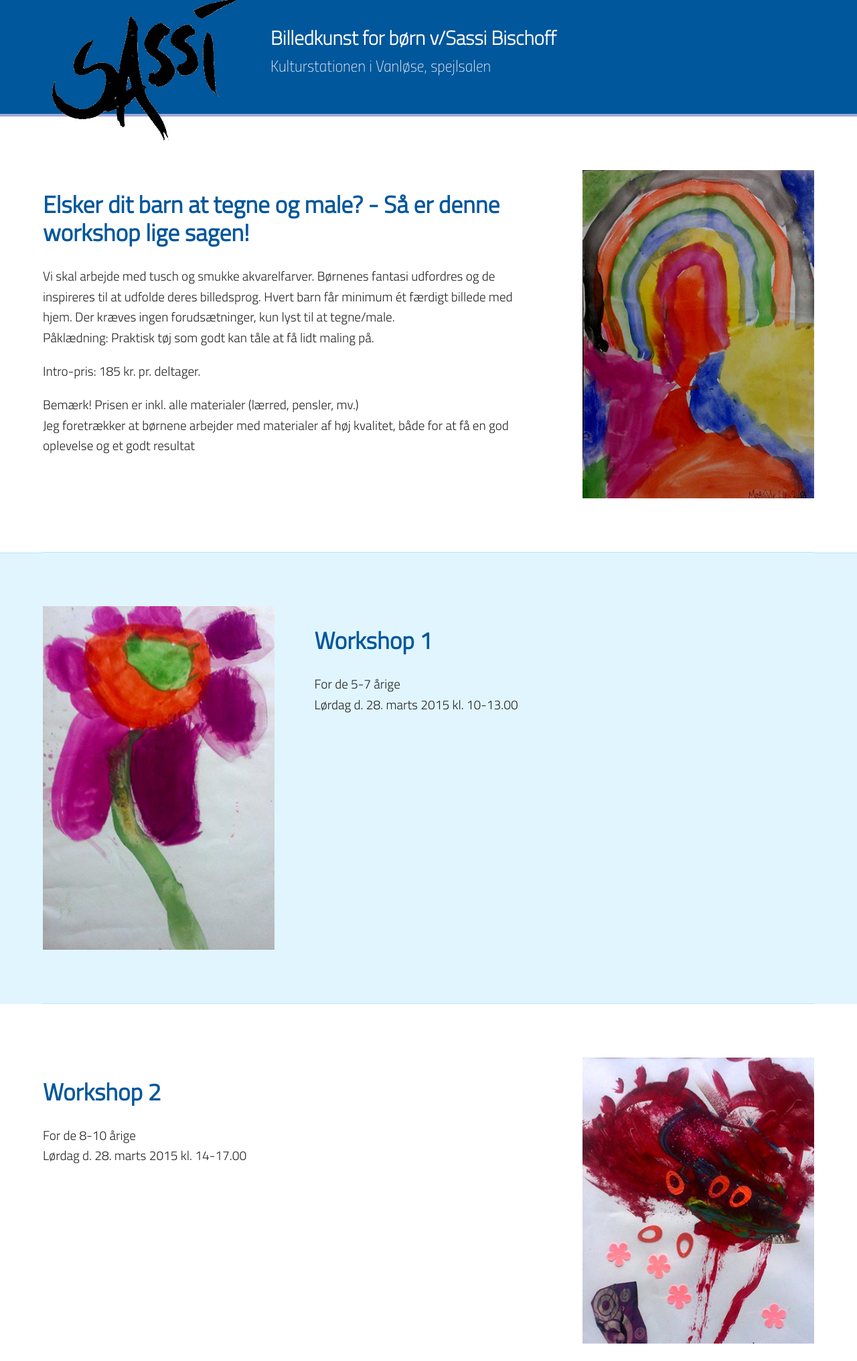
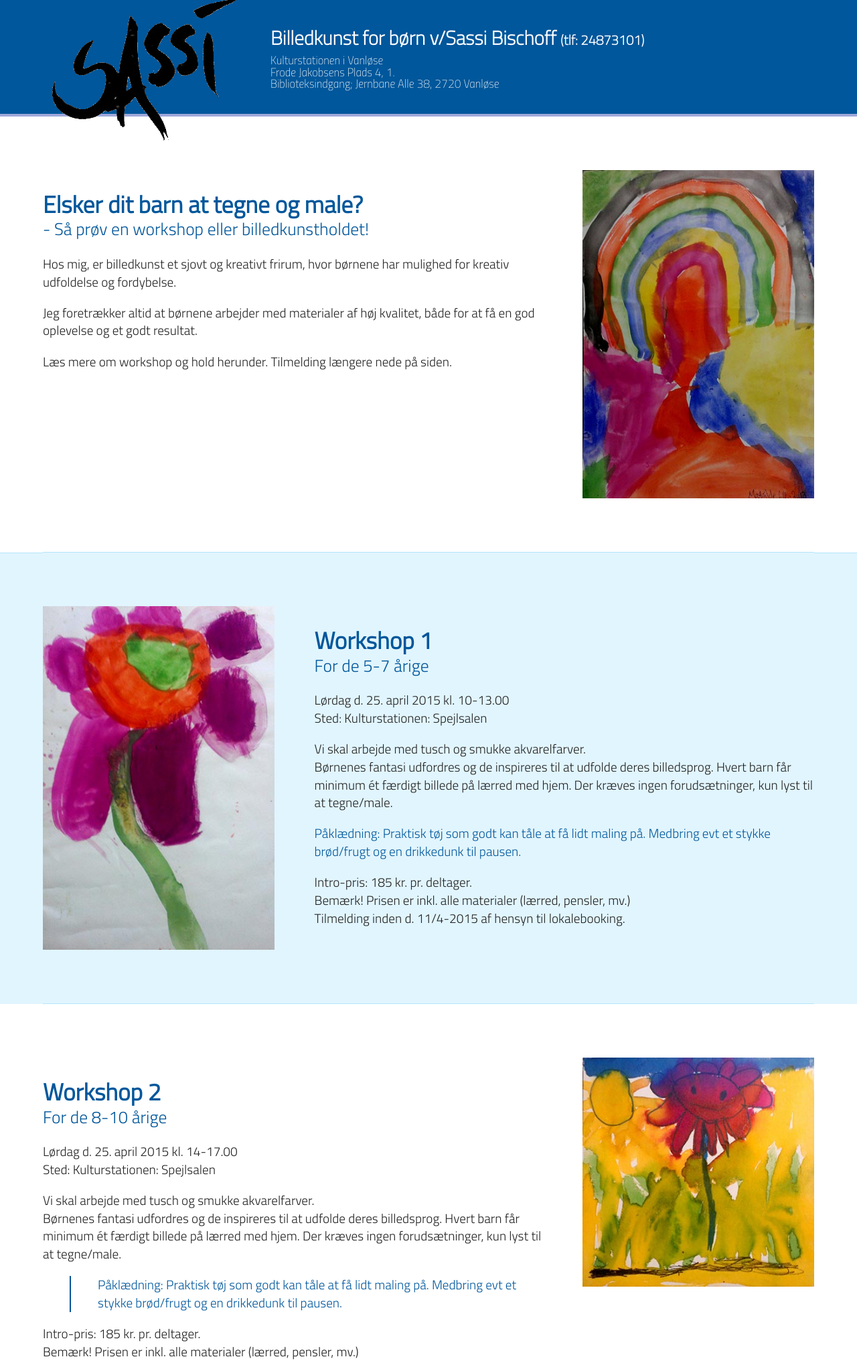
Before and after one commit to bjarniolsen/born, a PHP site: page / in a window 1280 px wide. Shown: the top 2032 px of the page at 67% size. Run offline with PHP 8.4, Linux system fonts and the light colour scheme; some libraries are stand-ins or nearby versions.

Commit message:
Added new text and styles. And TODO.

```diff
--- a/index.php
+++ b/index.php
@@ -29,8 +29,12 @@
 
         	<div class="header-container">
             	<header class="wrapper clearfix" role="banner">
-                	<h1 class="title" role="heading" aria-level="1">Billedkunst for børn v/Sassi Bischoff</h1>
-					<p class="subtitle">Kulturstationen i Vanløse, spejlsalen</p>
+                	<h1 class="title" role="heading" aria-level="1">Billedkunst for børn v/Sassi Bischoff <span>(tlf: 24873101)</span></h1>
+					<p class="subtitle">
+						Kulturstationen i Vanløse<br/>
+						Frode Jakobsens Plads 4, 1.<br/>
+						Biblioteksindgang; Jernbane Alle 38, 2720 Vanløse
+					</p>
                 	<!--<nav role="navigation">
                     	<ul>
                         	<li><a href="#">nav ul li a</a></li>
@@ -51,10 +55,12 @@
 								<div class="image-wrap show-right">
 									<img src="/billedkunst/static/img/sm/sassi-bischoff-billedkunst-4.jpg" alt="" />
 								</div>
-								<h2>Elsker dit barn at tegne og male? - Så er denne workshop lige sagen!</h2>
-								<p>Vi skal arbejde med tusch og smukke akvarelfarver. Børnenes fantasi udfordres og de inspireres til at udfolde deres billedsprog. Hvert barn får minimum ét færdigt billede med hjem. Der kræves ingen forudsætninger, kun lyst til at tegne/male.<br/>Påklædning: Praktisk tøj som godt kan tåle at få lidt maling på.</p>
-								<p>Intro-pris: 185 kr. pr. deltager.</p>
-								<p>Bemærk! Prisen er inkl. alle materialer (lærred, pensler, mv.)<br/>Jeg foretrækker at børnene arbejder med materialer af høj kvalitet, både for at få en god oplevelse og et godt resultat</p>
+								<h2>Elsker dit barn at tegne og male?</h2>
+								<p class="manchet">- Så prøv en workshop eller billedkunstholdet!</p>
+
+								<p>Hos mig, er billedkunst et sjovt og kreativt frirum, hvor børnene har mulighed for kreativ udfoldelse og fordybelse.</p>
+								<p>Jeg foretrækker altid at børnene arbejder med materialer af høj kvalitet, både for at få en god oplevelse og et godt resultat.</p>
+								<p>Læs mere om workshop og hold herunder. Tilmelding længere nede på siden.</p>
 							</div>
 						</section>
 
@@ -64,46 +70,100 @@
 									<img src="/billedkunst/static/img/sm/sassi-bischoff-billedkunst-5.jpg" alt="" />
 								</div>
                     			<h2 id="section-heading-ws-1" role="heading" aria-level="2">Workshop 1</h2>
-								<p>For de 5-7 årige<br/>Lørdag d. 28. marts 2015 kl. 10-13.00</p>
+								<p class="manchet">For de 5-7 årige</p>
+								<p>Lørdag d. 25. april 2015 kl. 10-13.00<br/>Sted: Kulturstationen: Spejlsalen</p>
+								<p>
+									Vi skal arbejde med tusch og smukke akvarelfarver.<br/>
+									Børnenes fantasi udfordres og de inspireres til at udfolde deres billedsprog.
+									Hvert barn får minimum ét færdigt billede på lærred med hjem.
+									Der kræves ingen forudsætninger, kun lyst til at tegne/male.
+								</p>
+								<blockquote>
+									Påklædning: Praktisk tøj som godt kan tåle at få lidt maling på.
+									Medbring evt et stykke brød/frugt og en drikkedunk til pausen.
+								</blockquote>
+								<p>
+									Intro-pris: 185 kr. pr. deltager.<br/>
+									Bemærk! Prisen er inkl. alle materialer (lærred, pensler, mv.)<br/>
+									Tilmelding inden d. 11/4-2015 af hensyn til lokalebooking.<br/>
+								</p>
 							</div>
 						</section>
 
 						<section aria-labelledby="section-heading-ws-2" class="boxed-band even">
 							<div class="clearfix">
 								<div class="image-wrap show-right">
-									<img src="/billedkunst/static/img/sm/sassi-bischoff-billedkunst-3.jpg" alt="" />
+									<img src="/billedkunst/static/img/sm/sassi-bischoff-billedkunst-2.jpg" alt="" />
 								</div>
                     			<h2 id="section-heading-ws-2" role="heading" aria-level="2">Workshop 2</h2>
-								<p>For de 8-10 årige<br/>Lørdag d. 28. marts 2015 kl. 14-17.00</p>
+								<p class="manchet">For de 8-10 årige</p>
+								<p>Lørdag d. 25. april 2015 kl. 14-17.00<br/>Sted: Kulturstationen: Spejlsalen</p>
+								<p>
+									Vi skal arbejde med tusch og smukke akvarelfarver.<br/>
+									Børnenes fantasi udfordres og de inspireres til at udfolde deres billedsprog.
+									Hvert barn får minimum ét færdigt billede på lærred med hjem.
+									Der kræves ingen forudsætninger, kun lyst til at tegne/male.
+								</p>
+								<blockquote>
+									Påklædning: Praktisk tøj som godt kan tåle at få lidt maling på.
+									Medbring evt et stykke brød/frugt og en drikkedunk til pausen.
+								</blockquote>
+								<p>
+									Intro-pris: 185 kr. pr. deltager.<br/>
+									Bemærk! Prisen er inkl. alle materialer (lærred, pensler, mv.)<br/>
+									Tilmelding inden d. 11/4-2015 af hensyn til lokalebooking.<br/>
+								</p>
 							</div>
 						</section>
 
 						<section aria-labelledby="section-heading-hold-1" class="boxed-band odd">
 							<div class="clearfix">
-                    			<h2 id="section-heading-hold-1" role="heading" aria-level="2">Hold 1</h2>
+								<div class="image-wrap show-left">
+									<img src="/billedkunst/static/img/sm/sassi-bischoff-billedkunst-3.jpg" alt="" />
+								</div>
+                    			<h2 id="section-heading-hold-1" role="heading" aria-level="2">Billedkunsthold 1</h2>
+								<p class="manchet">Billedkunst for 6-10 årige</p>
+                                <p>
+									Kort forårskursus (5 onsdage)<br/>
+									d. 6. maj, 13.maj, 20.maj, 3. juni og 10. juni kl. 15.00-17.00<br/>
+									(Ingen undervisning i uge 22)<br/>
+									Sted: Kulturstationen: Spejlsalen
+								</p>
 								<p>
-									Billedkunst for børn 6-10 år 4 onsdage i april: d. 8. 15. 22. og 29. april kl. 15.00-17.00.<br/>
-									Vi skal arbejde med enkelte teknikker, tegning, akvarel og collage. Børnene inspireres til at finde motiver og lege med farvesammensætning. Der kræves ingen forudsætninger, kun lyst til at tegne/male.
+									Vi skal arbejde med tegning, maleri, akryl og akvarelfarver, collage, m.m.<br/>
+									Børnene præsenteres for enkelte teknikker og inspireres til at finde motiver, lege med farvesammensætning og udfolde deres billedsprog. Der kræves ingen forudsætninger, kun lyst til at tegne og male.
 								</p>
 								<blockquote>
-									Påklædning: Praktisk tøj som godt kan tåle at få lidt maling på.<br/>
-									Intro-pris: 525 kr pr. deltager.<br/>
-									Bemærk! Prisen er inkl. alle materialer.<br/>
+									Husk praktisk tøj som godt må få lidt maling på + evt en drikkedunk og et stykke brød/frugt til pausen.
 								</blockquote>
 								<p>
-									Tilmelding kan ske over facebook, hjemmeside, mail eller telefon senest d.???<br/>
-									Min. 6 deltagere på hvert hold max. 12.<br/>
-									Betaling kan ske over mobilpay eller via kontooverførsel.<br/>
-									Ved tilmelding på hjemmesiden modtager du en mail med oplysninger omkring betaling.<br/>
-									Mærk din indbetaling med telefonnummer eller mailadresse.<br/>
-									Når din betaling er registreret, er din tilmelding gennemført.<br/>
-									Du modtager en bekræftelse på mail eller sms.<br/>
-									I tilfælde af, at holdet ikke kan oprettes ved for få tilmeldte, refunderes din indbetaling.<br/>
+									Intro-pris: 550 kr pr. deltager.<br/>
+									Bemærk! Prisen er inkl. alle materialer.<br/>
+									Tilmelding inden d. 22/4-2015 af hensyn til lokalebooking.
 								</p>
 							</div>
 						</section>
 
+
 						<section aria-labelledby="section-heading-subscribe" class="boxed-band even">
+                    		<h2 id="section-heading-explain" role="heading" aria-level="2">Information om tilmelding</h2>
+                        	<p>
+								Ved tilmelding her på siden modtager du en mail med oplysninger omkring betaling.<br/>
+								Betaling kan ske over MobilePay eller via kontooverførsel. Mærk din indbetaling med telefonnummer eller mailadresse. Når din betaling er registreret, er din tilmelding gennemført.
+							</p>
+							<p>
+								Du modtager en bekræftelse på mail eller sms. Minimum 6 deltagere på hvert hold.
+								I tilfælde af, at holdet ikke kan oprettes ved for få tilmeldte, refunderes din indbetaling.
+							</p>
+							<p>
+								Du er altid velkommen til at kontakte mig på mail eller telefon hvis du har spørgsmål.
+								Tilmelding kan også ske pr. mail eller telefon.
+							</p>
+							<p>
+								Tlf: <a href="tel:24873101">24873101</a><br/>
+								Mail: <a href="mailto:sassibis@hotmail.com">sassibis@hotmail.com</a><br/>
+								Konto: 3201 3201529328
+							</p>
                     		<h2 id="section-heading-subscribe" role="heading" aria-level="2">Tilmelding</h2>
 
                     		<form action="subscribe.php" name="workshops" id="workshop" method="post">
@@ -124,7 +184,7 @@
 									<legend class="visuallyhidden">Vælg workshop</legend>
 									<label>
 										<input type="checkbox" name="checkbox[0]" /> <!-- checked="checked"-->
-										<span>Vælg workshop 1</span>
+										<span>Vælg Workshop 1</span>
 									</label>
 									<div class="form-group" id="0">
 										<label>
@@ -144,7 +204,7 @@
 
 									<label>
 										<input type="checkbox" name="checkbox[1]" />
-										<span>Vælg workshop 2</span>
+										<span>Vælg Workshop 2</span>
 									</label>
 									<div class="form-group" id="1">
 										<label>
@@ -154,6 +214,36 @@
 										<label>
 											<span>Barnets alder</span>
 											<select name="workshop[1][0][childage]" disabled="disabled">
+												<option value="8">8 år</option>
+												<option value="9">9 år</option>
+												<option value="10">10 år</option>
+											</select>
+										</label>
+										<a href="#" class="add-person" tabindex="-1">tilmeld flere børn</a>
+									</div>
+
+									<label>
+										<input type="checkbox" name="checkbox[2]" />
+										<span>Vælg Billedkunsthold 1</span>
+
+
+                                        <!-- TODO:  -->
+
+                                        <input type="hidden" name="hold_price" value="550"/>
+
+
+
+									</label>
+									<div class="form-group" id="2">
+										<label>
+											<span>Barnets navn</span>
+											<input type="text" name="workshop[2][0][childname]" placeholder="Dit barns navn" disabled="disabled" required />
+										</label>
+										<label>
+											<span>Barnets alder</span>
+											<select name="workshop[2][0][childage]" disabled="disabled">
+												<option value="6">6 år</option>
+												<option value="7">7 år</option>
 												<option value="8">8 år</option>
 												<option value="9">9 år</option>
 												<option value="10">10 år</option>
@@ -193,12 +283,30 @@
 									<img src="static/img/sassi-bischoff.jpg" alt="Sassi Bischoff" width="200" height="297" />
 								</div>
                     			<h2 role="heading" aria-level="2">Sassi Bischoff</h2>
-                    			<p>Jeg er uddannet billedkunstformidler & håndarbejdslærer (billedlinien)</p>
-								<p>Jeg arbejder som freelance billedkunstner og udstiller blandt andet mine billeder i gallerier og kunstforeninger.</p>
-								<p>Mine jobaktiviteter har i øvrigt altid koncentreret sig om billedkunst og pædagogiske fag, særligt arbejde med børn og unge. Her igennem har jeg fået mange års erfaring i at arbejde med børn og billedkunst. Både børnehavebørn og skole/klubbørn.</p>
+                    			<p>
+									Jeg er uddannet billedkunstformidler & håndarbejdslærer på Seminarium for Håndværk & Design.
+								</p>
+								<p>
+									Mine jobaktiviteter har ofte koncentreret sig om billedkunst og pædagogiske fag. Jeg mange års erfaring i at arbejde med børn og billedkunst. Både børnehavebørn og skole/klubbørn.
+								</p>
+								<p>
+									Jeg arbejder desuden som freelance billedkunstner og udstiller mine billeder i gallerier og kunstforeninger. Som person, er jeg imødekommende og positiv. Jeg har en åben og anerkendende tilgang til børnene. Mit udgangspunkt er, at billedkunst skal være et sjovt og kreativt frirum, hvor børnene har plads til kreativ udfoldelse og fordybelse.
+								</p>
+								<p>
+                                    Medlem af Danmarks Billedkunstlærere.
+								</p>
+
+								<h3>Uddannelser</h3>
+
+								<p>
+								2012-15: Kunsthistorie enkelfag. (BA) Åbent Universitet, København<br/>
+								2004-05: Pædagogisk Diplomuddannelse, Billedkunstformidler, Billedkunst & Æstetik, CVU København<br/>
+								1995-98: Billedformidler/Håndarbejdslærer, Seminarium for Håndværk og Design, Nordjylland, Billedlinien<br/>
+								1991-92: Aalborg Kunstskole, Grundskole & fagskole i maleri
+			  </p>
 							</div>
                 		</aside>
-
+<!--
             			<aside class="boxed-band even">
 							<div class="clearfix">
                 				<h2 role="heading" aria-level="2">Galleri</h2>
@@ -223,7 +331,7 @@
 									</a>
 								</div>
 							</div>
-						</aside>
+						</aside>-->
 
 					</div>
 
@@ -233,7 +341,20 @@
 
         	<div class="footer-container">
             	<footer class="wrapper" role="contentinfo">
-                	<h3 role="heading" aria-level="3">footer</h3>
+					<p>
+						<span>
+							Sassi Bischoff
+						</span>
+						<span>
+							Tlf: <a href="tel:24873101">24873101</a><br/>
+						</span>
+						<span>
+							Mail: <a href="mailto:sassibis@hotmail.com">sassibis@hotmail.com</a><br/>
+						</span>
+						<span>
+							Konto: 3201 3201529328
+						</span>
+					</p>
             	</footer>
         	</div>
 
--- a/static/css/main.css
+++ b/static/css/main.css
@@ -198,23 +198,36 @@ body {
 	height: 233px;
 	background: url("../img/sassi-logo.gif") left center no-repeat;
 }
+.title > span {
+	font-size: 0.7em;
+}
 .subtitle {
-	margin-top: 10px;
+	margin-top: 8px;
 	padding-left: 340px;
     font-family: 'titilliumthin_upright', sans-serif;
-    font-size: 1.5em;
+    font-size: 1.1em;
+    line-height: 1;
 }
 
 h2 {
+	margin-bottom: 4px;
 	font-family: 'titilliumlight', sans-serif;
 	font-size: 2.2em;
 	line-height: 1.2;
 	color: #01579B;
 }
 
+.manchet {
+	margin-top: 4px;
+	font-family: 'titilliumlight', sans-serif;
+	font-size: 1.6em;
+	line-height: 1;
+	color: #01579B;
+}
+
 p, blockquote {
 	font-size: 1.2em;
-	line-height: 1.6;
+	line-height: 1.4;
 }
 
 blockquote {
@@ -276,8 +289,24 @@ nav a:hover {
 	margin-top: 30px;
 }
 .footer-container footer {
+    padding: 20px 0;
+    text-align: center;
     color: white;
-    padding: 20px 0;
+}
+footer span {
+	display: inline-block;
+}
+footer span:before {
+	content: " - ";
+	padding-left: 20px;
+	padding-right: 20px;
+}
+footer span:first-child:before {
+	display: none;
+}
+footer a {
+	color: #fff;
+	text-decoration: none;
 }
 
 /* ===============
```
Also changed, not shown: TODO.markdown (added, +11 -0 lines), subscribe.php (+7 -4 lines).
